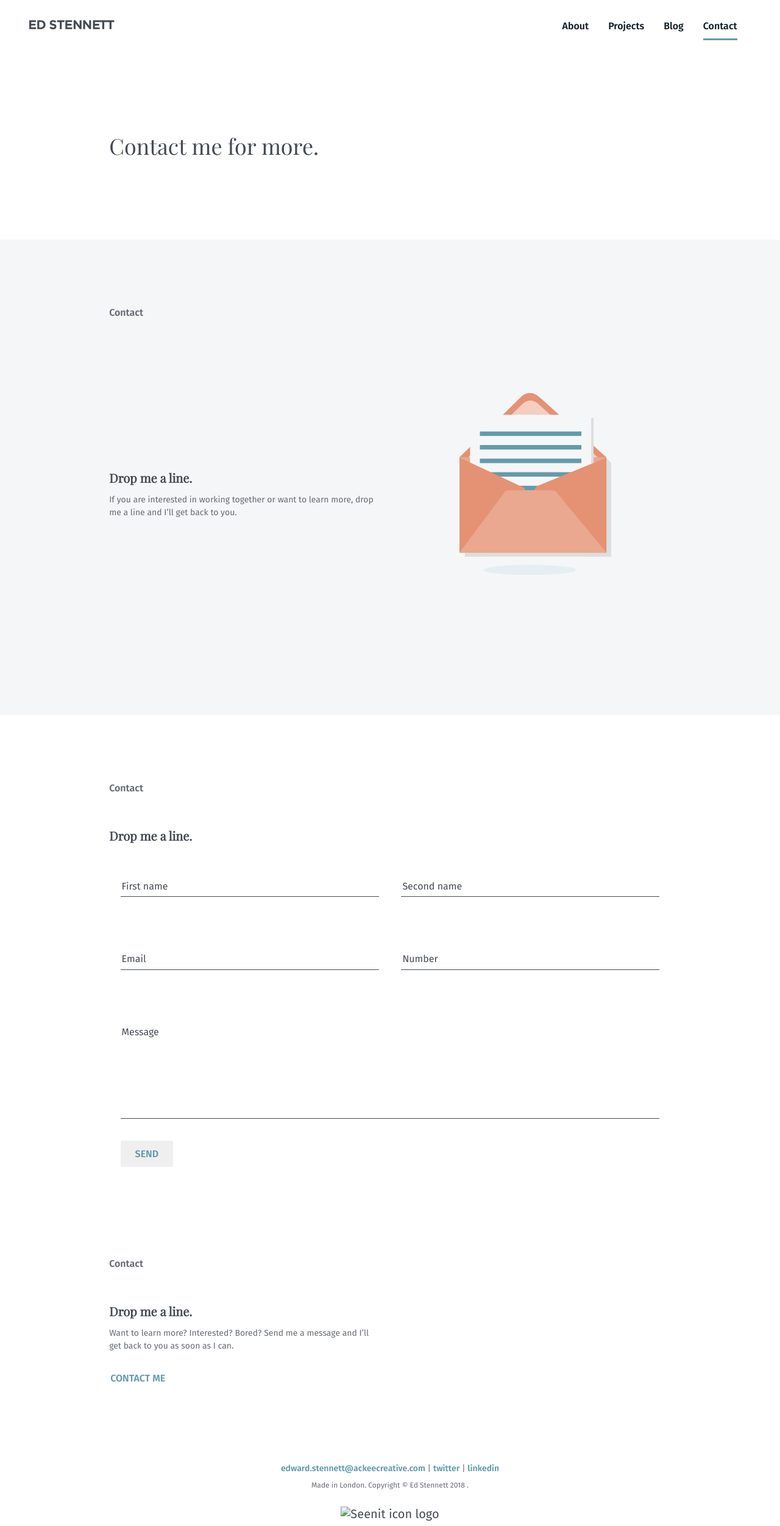
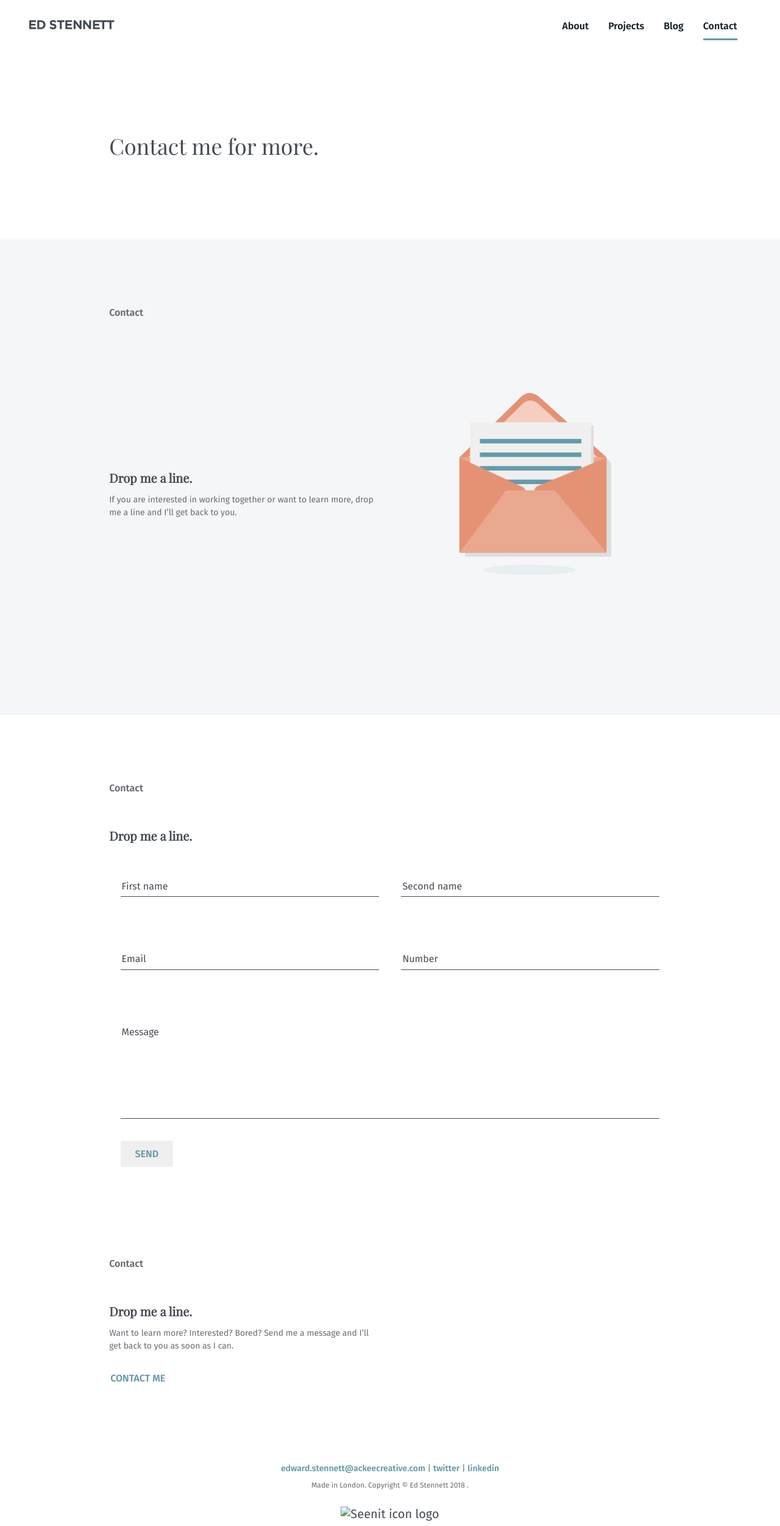
Before and after one commit to edstennettackee/edstennett, a Jekyll site: the page built from pages/contact.html, in a window 1280 px wide. Shown: the whole page at 61% size. Built offline with Jekyll 4.4.1, drawn with Linux system fonts in a browser that asks for light colours; nearby versions of some CDN libraries; comment, search, counter and statistics services are not loaded.

Commit message:
Contact form svg animation

```diff
--- a/_sass/layouts/_page.scss
+++ b/_sass/layouts/_page.scss
@@ -247,6 +247,18 @@
   animation: line-11 3s ease-in-out infinite;
 }
 
+@keyframes paper {
+  0%   {transform: translateY(0)}
+  25%  {transform: translateY(-15px)}
+  75%  {transform: translateY(15px)}
+  100% {transform: translateY(0)}
+}
+
+
+.paper {
+  animation: paper 8s ease-in-out infinite;
+}
+
 // Thank you page
 
 @keyframes rocket {
--- a/pages/contact.html
+++ b/pages/contact.html
@@ -47,7 +47,7 @@
 	.st3{fill:#E9A88F;}
 	.st4{fill:#E49273;}
 	.st5{opacity:0.7;fill:#FAE9E3;}
-	.st6{fill:#F5F6F7;}
+	.st6{fill:#EFEFEF;}
 	.st7{fill:#639BAB;}
 	.st8{fill:#ED6C72;}
 </style>
```
